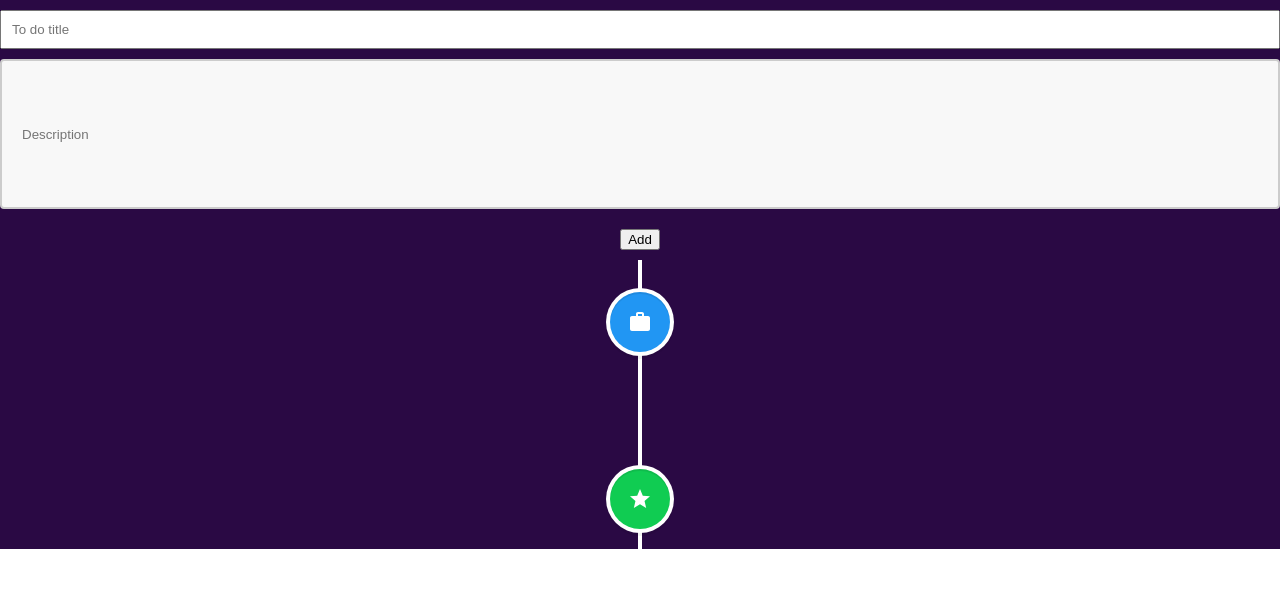
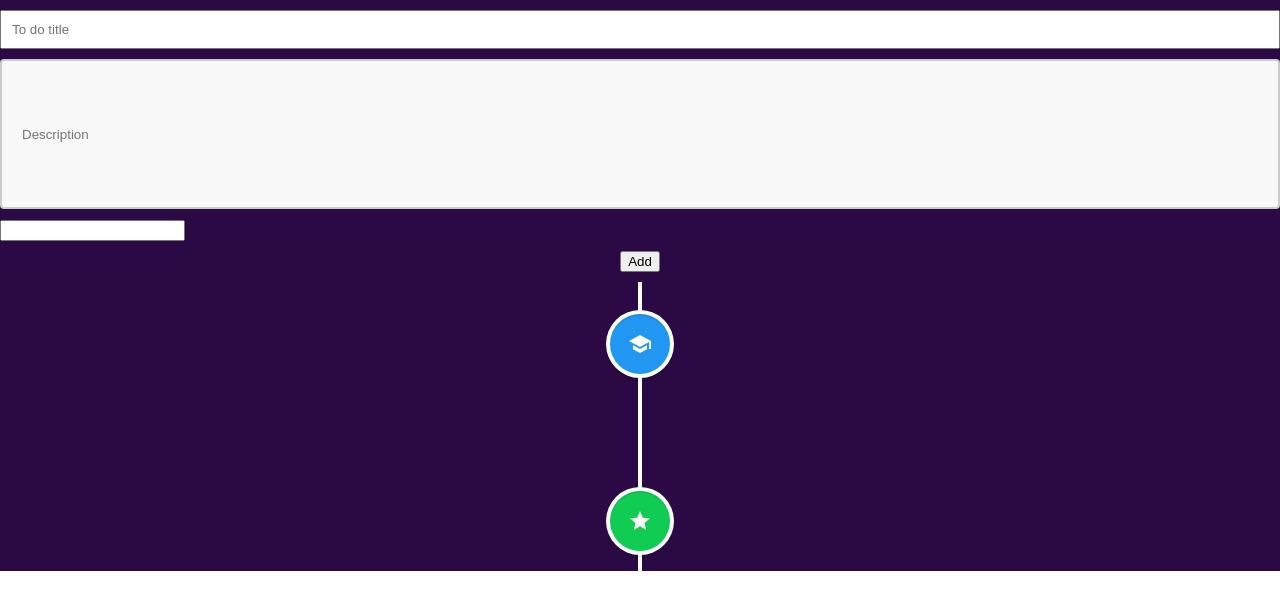
Before and after one commit to minhtri06ltr/TODO, a React (Create React App) app: page / in a window 1280 px wide. Both pictures are taken after typing "Sample", "Sample" into the empty fields and a click on the button "Add". Shown: the top 610 px of the page. Built offline with nearby package versions, Linux system fonts and the light colour scheme.

Commit message:
add date and change css

```diff
--- a/src/components/TodoForm.js
+++ b/src/components/TodoForm.js
@@ -5,20 +5,31 @@ import React, {
 import { v4 } from "uuid";
 import { ADD_TODO } from "../reducers/types";
 import { TodoContext } from "../contexts/TodoContext";
+import DatePicker from "react-datepicker";
+import "react-datepicker/dist/react-datepicker.css";
+
 function TodoForm() {
   const { dispatch } = useContext(TodoContext);
   const [title, setTitle] = useState("");
+  const [type, setType] = useState({
+    value: "select",
+  });
+  const [startDate, setStartDate] = useState(
+    new Date(),
+  );
+
   const [description, setDescription] =
     useState("");
   const inputTitleHandler = (e) => {
     setTitle(e.target.value);
   };
+
   const inputDescriptionHandler = (e) => {
     setDescription(e.target.value);
   };
   const addHandler = (e) => {
     e.preventDefault();
-    if (title && description) {
+    if (title && description && startDate) {
       dispatch({
         type: ADD_TODO,
         payload: {
@@ -27,18 +38,21 @@ function TodoForm() {
             title: title,
             description: description,
             isComplete: false,
+            deadline: startDate.toDateString(),
+            type: type,
           },
         },
       });
       setTitle("");
       setDescription("");
+      setStartDate("");
     } else {
       alert("Please check input again");
     }
   };
   return (
     <div>
-      <div
+      <form
         style={{
           padding: "10px 0",
           display: "flex",
@@ -74,6 +88,13 @@ function TodoForm() {
             resize: "none",
           }}
         />
+      </form>
+      <div>
+        <DatePicker
+          selected={startDate}
+          onChange={(date) => setStartDate(date)}
+          minDate={new Date()}
+        />
       </div>
       <button
         onClick={addHandler}
--- a/src/components/TodoItem.js
+++ b/src/components/TodoItem.js
@@ -8,30 +8,45 @@ import SchoolIcon from "@material-ui/icons/School";
 import WorkIcon from "@material-ui/icons/Work";
 import StarIcon from "@material-ui/icons/Star";
 
-function TodoItem({ todo }) {
-  console.log("hi");
+function TodoItem({ todo, count }) {
+  let type = {};
+  let icon = <WorkIcon />;
+  console.log(count);
+  if (todo.isComplete === true) {
+    type = {
+      background: "rgb(16, 204, 82)",
+      color: "#fff",
+    };
+    let icon = <StarIcon />;
+  }
+  if (count % 2 !== 0) {
+    type = {
+      background: "rgb(233, 30, 99)",
+      color: "#fff",
+    };
+    icon = <WorkIcon />;
+  } else {
+    type = {
+      background: "rgb(33, 150, 243)",
+      color: "#fff",
+    };
+    icon = <SchoolIcon />;
+  }
   return (
     <VerticalTimelineElement
       className="vertical-timeline-element--work"
-      contentStyle={{
-        background: "rgb(33, 150, 243)",
-        color: "#fff",
-      }}
+      contentStyle={type}
       contentArrowStyle={{
         borderRight:
           "7px solid  rgb(33, 150, 243)",
       }}
-      date="2011 - present"
-      iconStyle={{
-        background: "rgb(33, 150, 243)",
-        color: "#fff",
-      }}
-      icon={<WorkIcon />}
+      date={todo.deadline.toString()}
+      iconStyle={type}
+      icon={icon}
     >
       <h3 className="vertical-timeline-element-title">
         {todo.title}
       </h3>
-
       <p>{todo.description}</p>
     </VerticalTimelineElement>
   );
--- a/src/components/TodoList.js
+++ b/src/components/TodoList.js
@@ -9,12 +9,18 @@ import {
 import "react-vertical-timeline-component/style.min.css";
 function TodoList() {
   const { todoList } = useContext(TodoContext);
+  let count = 1;
   return (
     <>
       <VerticalTimeline>
         {todoList.map((todo) => {
+          count++;
           return (
-            <TodoItem key={todo.id} todo={todo} />
+            <TodoItem
+              key={todo.id}
+              todo={todo}
+              count={count}
+            />
           );
         })}
 
```
